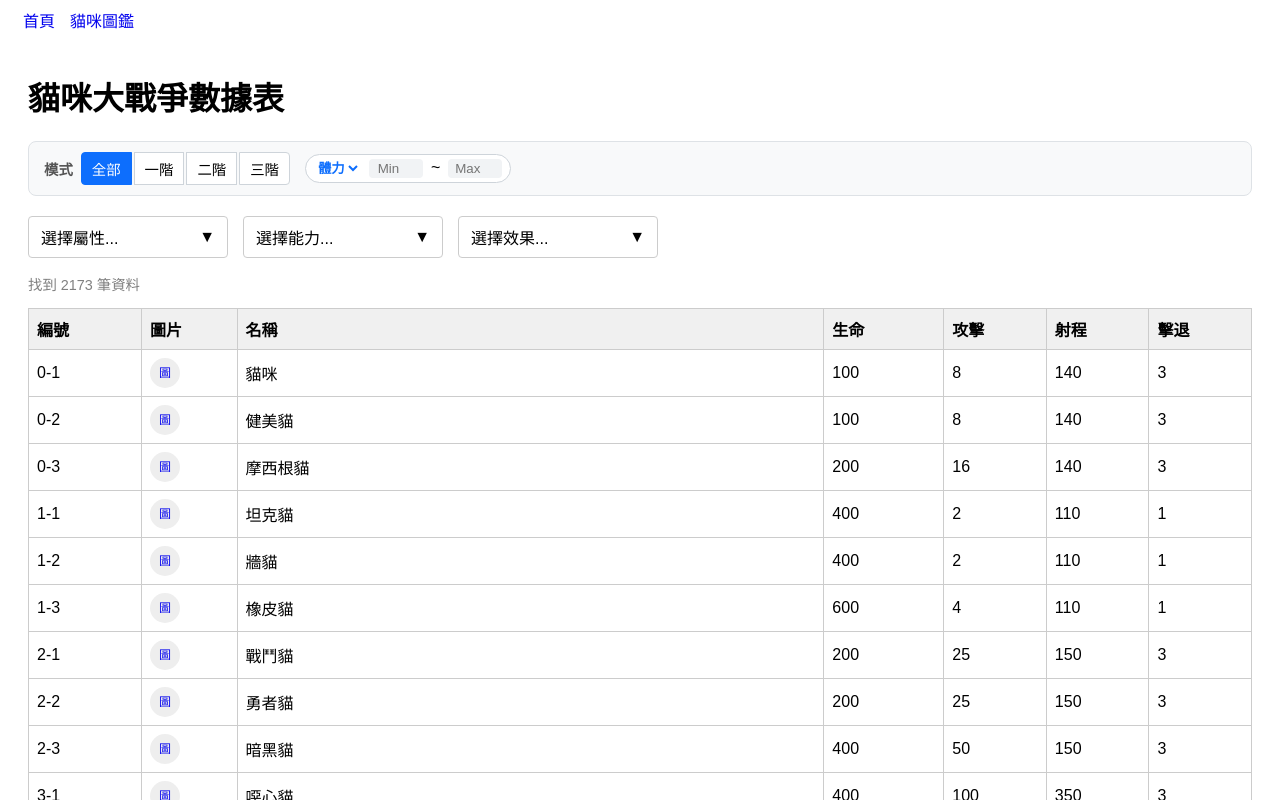
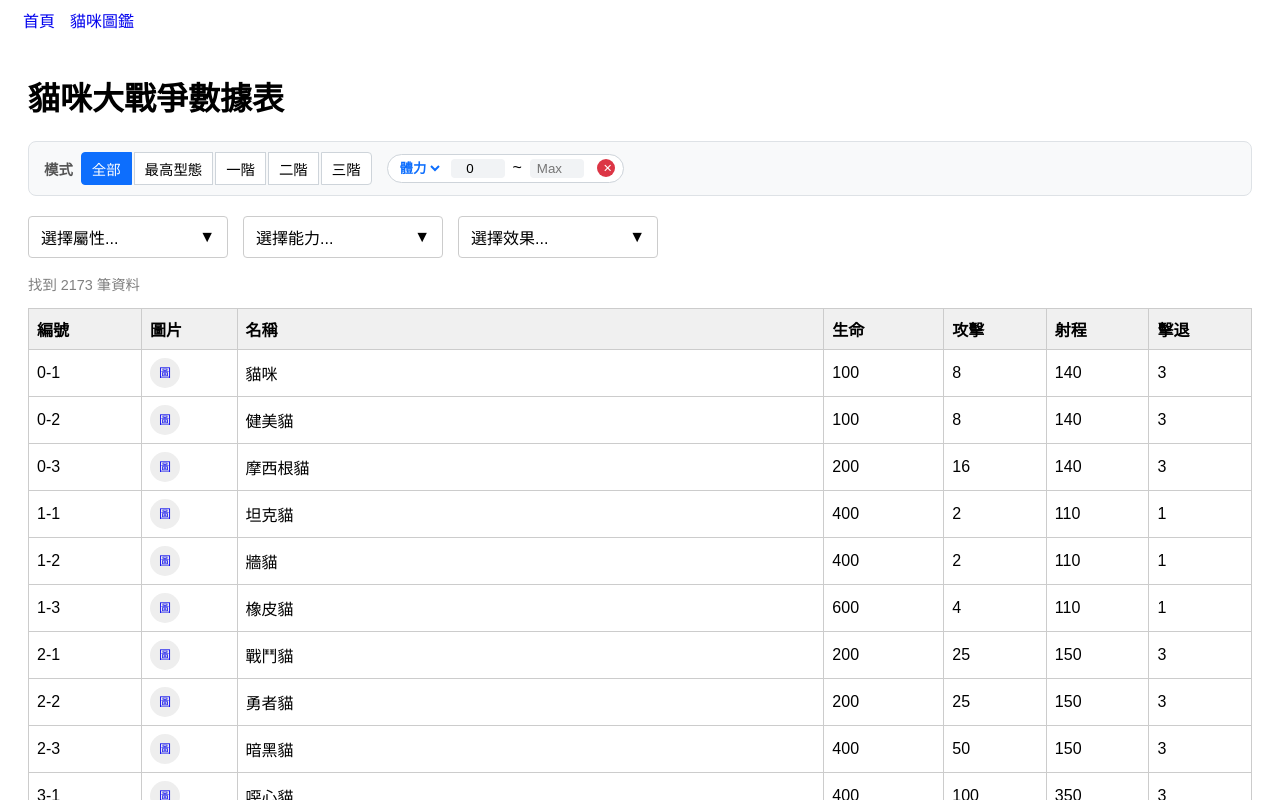
Before and after one commit to ou-joy/web_project, a Vue app: page /cats in a window 1280 px wide. Shown: the top 800 px of the page. Built offline with nearby package versions, Linux system fonts and the light colour scheme.

Commit message:
fix:最高型態篩選

```diff
--- a/src/components/Cats.vue
+++ b/src/components/Cats.vue
@@ -7,6 +7,7 @@
             <span class="label">模式</span>
             <div class="btn-group">
                 <button @click="formMode='all'" :class="{active: formMode==='all'}">全部</button>
+                <button @click="formMode='highest'" :class="{active: formMode==='highest'}">最高型態</button>
                 <button @click="formMode='1'" :class="{active: formMode==='1'}">一階</button>
                 <button @click="formMode='2'" :class="{active: formMode==='2'}">二階</button>
                 <button @click="formMode='3'" :class="{active: formMode==='3'}">三階</button>
@@ -119,7 +120,7 @@
 
     const formMode = ref('all');// 控制顯示模式
     const searchType = ref('hp'); // 預設搜尋體力
-    const minVal = ref('');
+    const minVal = ref('0');
     const maxVal = ref('');
 
     const selectedTraits = ref([]);
@@ -139,7 +140,24 @@
         if (formMode.value === 'all') {
             // 模式：全部顯示 (不做任何過濾)
         }
+        else if (formMode.value === 'highest') {
+            const catMap = new Map();
+            data.forEach(item => {
+                const unitId = item.id; // 取得家族 ID (例如 0)
 
+                // 防呆：確保 unitId 存在
+                if (unitId !== undefined) {
+                    // 邏輯：如果 Map 還沒存這隻貓，或者目前這隻的 form (階級) 比較大
+                    // 就把它存進去 (覆蓋舊的低階型態)
+                    if (!catMap.has(unitId) || item.form > catMap.get(unitId).form) {
+                        catMap.set(unitId, item);
+                    }
+                }
+            });
+
+            // 將 Map 的值轉回陣列 -> 這就是只剩最高型態的清單了
+            data = Array.from(catMap.values());
+        }
         else {
             // 模式：指定階級 ('1', '2', '3')
             const targetForm = parseInt(formMode.value);
@@ -154,7 +172,7 @@
                                  selectedAbilities.value.some(opt => cat.abilities.includes(opt));
             const matchEffect = selectedEffects.value.length === 0 ||
                                 selectedEffects.value.some(opt => cat.effects.includes(opt));
-            // ★ 修改 2：動態數值篩選邏輯
+            // 動態數值篩選邏輯
         let isValueMatch = true;
 
         // 只有當使用者有輸入數字時，才進行比較
@@ -189,7 +207,7 @@
     });
 
     const clearSearch = () => {// 清除函式
-        minVal.value = '';
+        minVal.value = '0';
         maxVal.value = '';
     };
 
```
